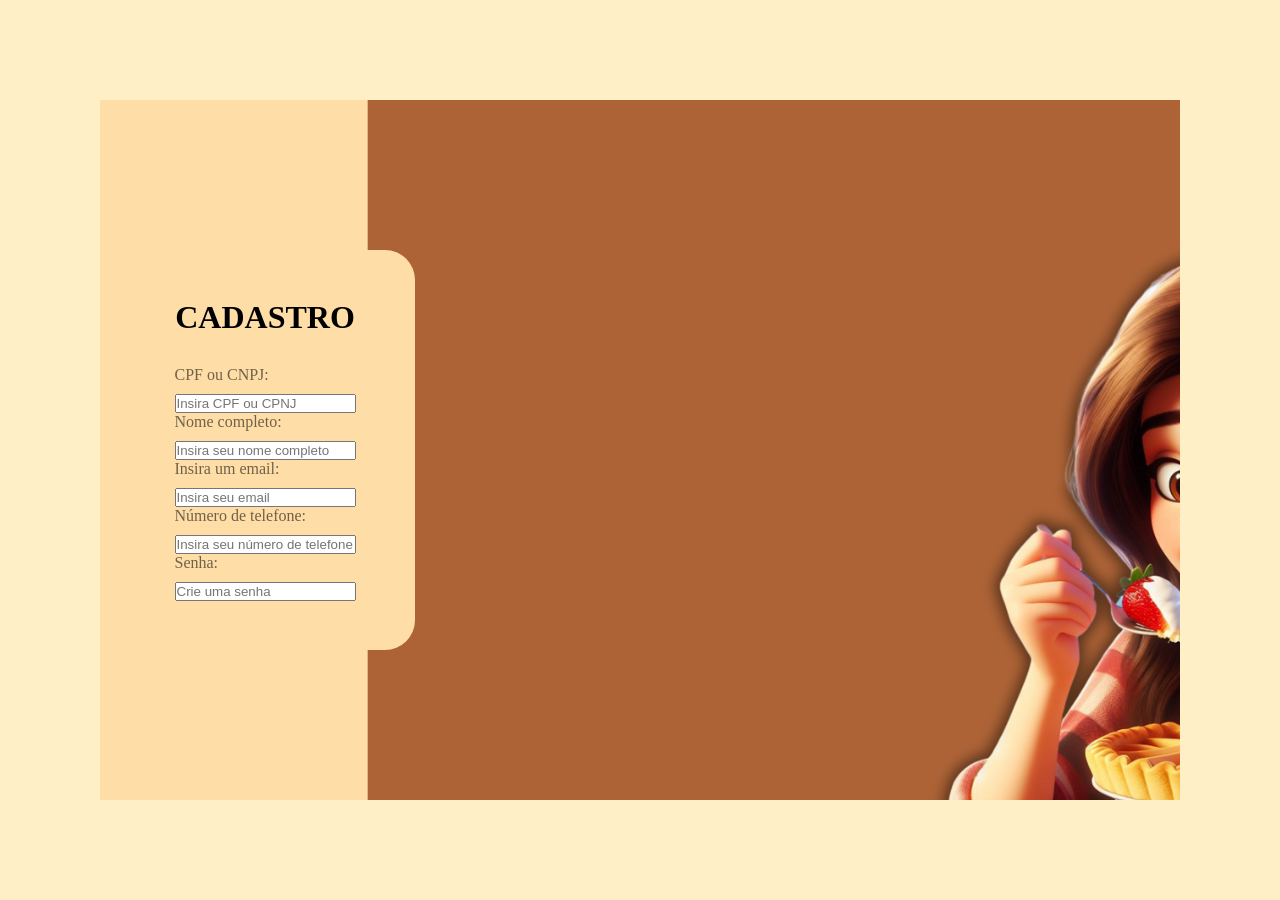
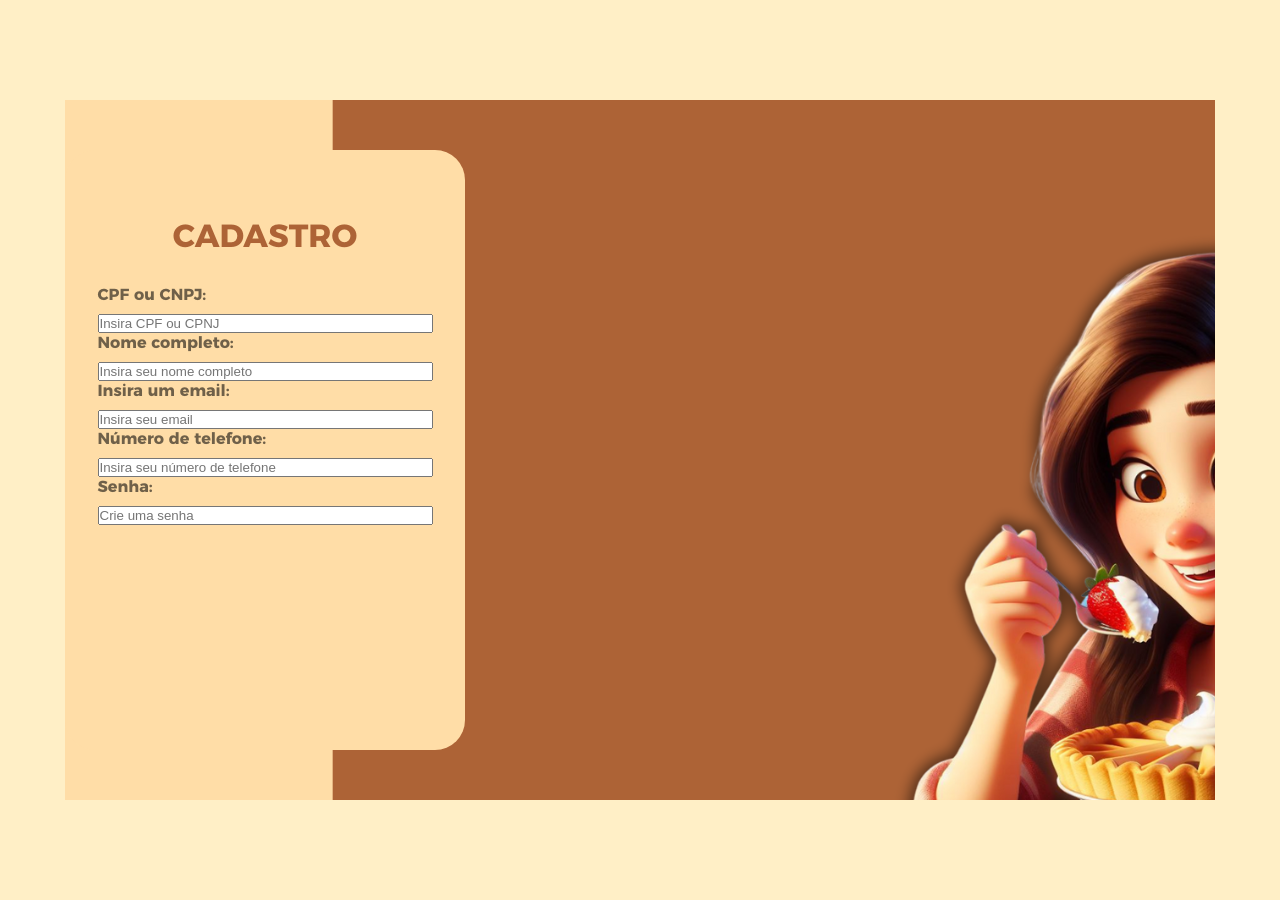
Before and after one commit to jessy3008/doceria-jess_empadas, a Flask app: template main/templates/cadastroU.html in a window 1280 px wide. Run offline with Flask 3, Linux system fonts and the light colour scheme; the template is opened without the code that fills it, so the values that code supplies are empty.

Commit message:
ajustes - home/cadastro

```diff
--- a/main/static/cadastroU.css
+++ b/main/static/cadastroU.css
@@ -30,26 +30,26 @@ body {
     flex-direction: column;
     gap: 30px;
     margin-right: 750px;
-    margin-top: 150px;
+    margin-top: 50px;
     align-items: center;
-    width: 300px;
-    height: 400px;
+    width: 400px;
+    height: 600px;
     background-color: #FFDDA7;
     border-radius: 30px;
     justify-content:center;
 }
 
-.login > h1 {
+.cadastro > h1 {
     color: #AD6336;
     font-family: "montserrat";
 }
 
-.login > img {
+.cadastro > img {
     height: 700px;
     width: 620px;
 }
 
-.form-login {
+.form-cadastro {
     display: flex;
     flex-direction: column;
     width: 335px;
--- a/main/templates/cadastroU.html
+++ b/main/templates/cadastroU.html
@@ -33,12 +33,7 @@
                         <label for="senha">Senha:</label>
                         <input type="password" id="senha" name="senha" placeholder="Crie uma senha" required>
                     </fieldset>
-
-
-
                 </form>
-
-
             </div>
 
         </div>
```
Also changed, not shown: main/static/home.css (+17 -1 lines), main/templates/home.html (+5 -3 lines).
